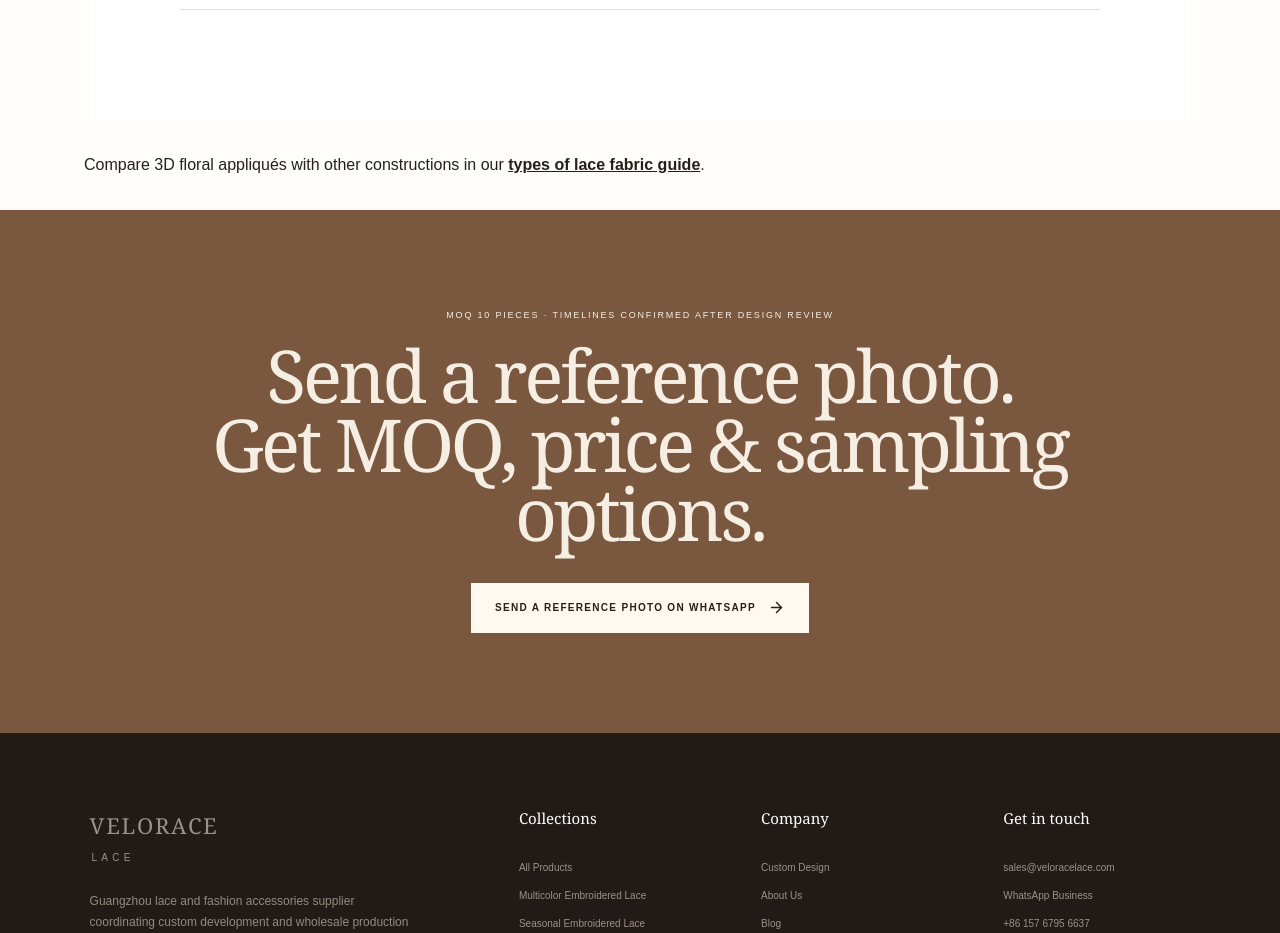
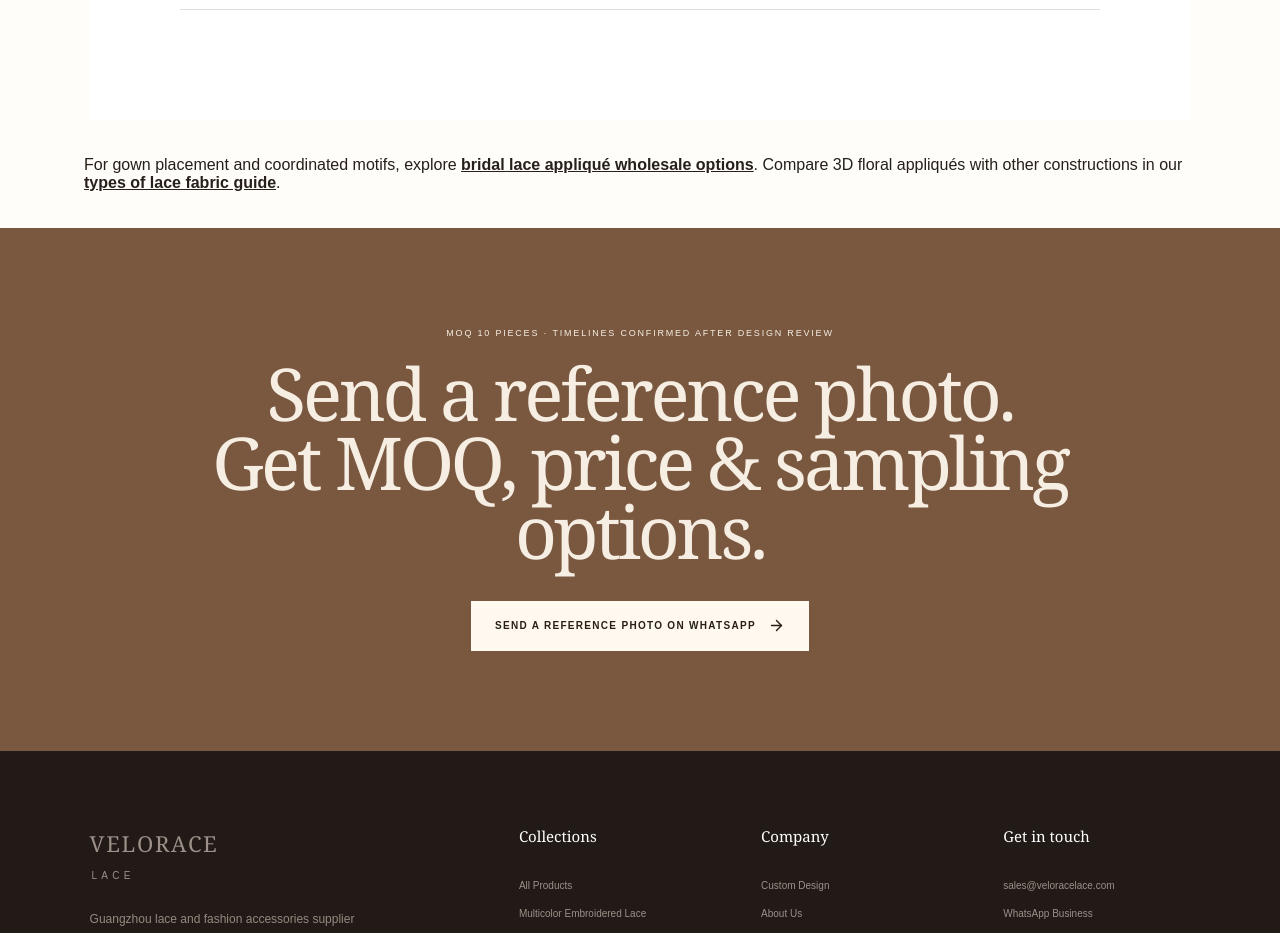
Before and after one commit to linxingwei/lace-b2b-site, a Next.js app: page /3d-flower-applique in a window 1280 px wide. Shown: the part 7380-8313 px from the top of the page. Built offline with nearby package versions, Linux system fonts and the light colour scheme; no server answers.

Commit message:
seo(p2): improve relevant internal links and embroidery lace readability

```diff
--- a/app/3d-flower-applique/page.tsx
+++ b/app/3d-flower-applique/page.tsx
@@ -117,7 +117,7 @@ export default function ThreeDFlowerAppliquePage() {
       </section>
 
       <section className="section faq-section category-faq" id="faq"><div className="section-heading centered-heading"><p className="eyebrow"><span /> Buyer FAQ</p><h2>3D flower lace applique sourcing.</h2></div><div className="faq-list">{faqs.map(([question, answer], index) => <details key={question} open={index === 0}><summary>{question}<span aria-hidden="true">+</span></summary><p>{answer}</p></details>)}</div></section>
-      <p className="mx-auto max-w-6xl px-5 py-5">Compare 3D floral appliqués with other constructions in our <a className="font-semibold underline" href="/types-of-lace-fabric">types of lace fabric guide</a>.</p>
+      <p className="mx-auto max-w-6xl px-5 py-5">For gown placement and coordinated motifs, explore <a className="font-semibold underline" href="/bridal-lace-applique">bridal lace appliqué wholesale options</a>. Compare 3D floral appliqués with other constructions in our <a className="font-semibold underline" href="/types-of-lace-fabric">types of lace fabric guide</a>.</p>
       <section className="final-cta"><p>MOQ 10 pieces · timelines confirmed after design review</p><h2>Send a reference photo.<br />Get MOQ, price &amp; sampling options.</h2><WhatsAppLink className="button button-light" message={whatsappMessage} productCategory="3D Flower Lace Applique" placement="3d_money_page_final">Send a reference photo on WhatsApp <ArrowRight size={17} /></WhatsAppLink></section>
     </main>
   );
```
